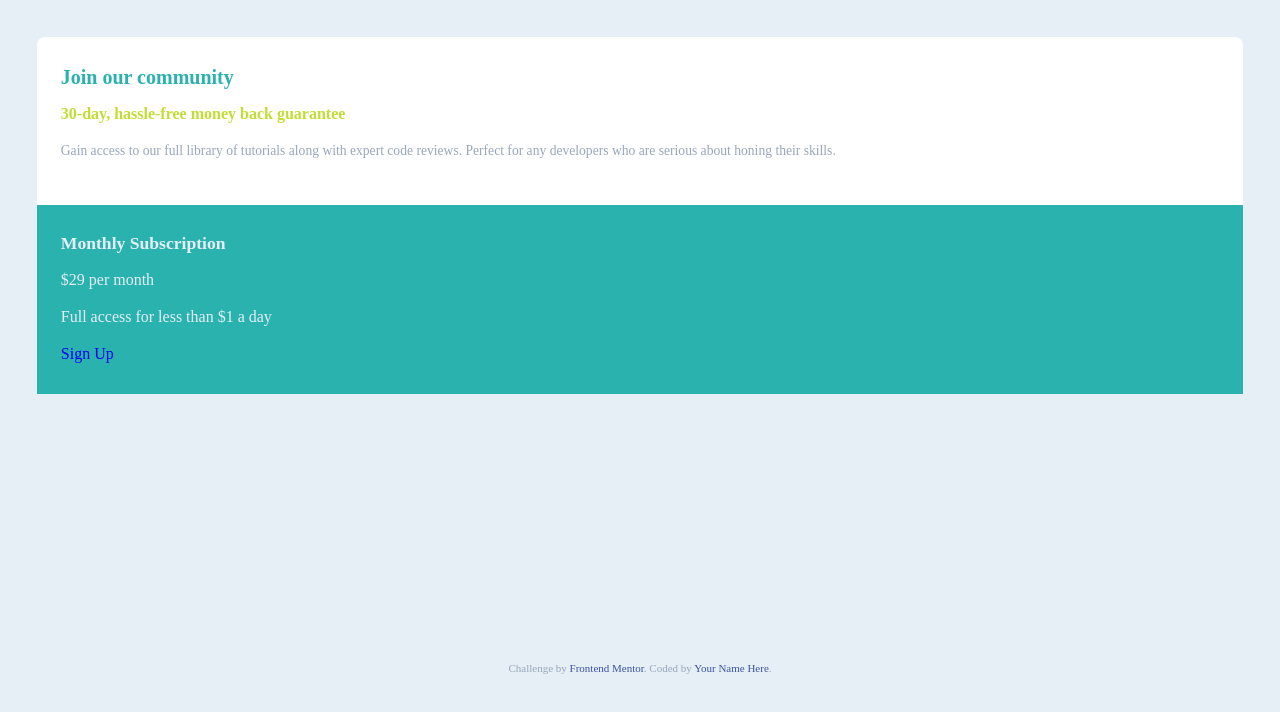
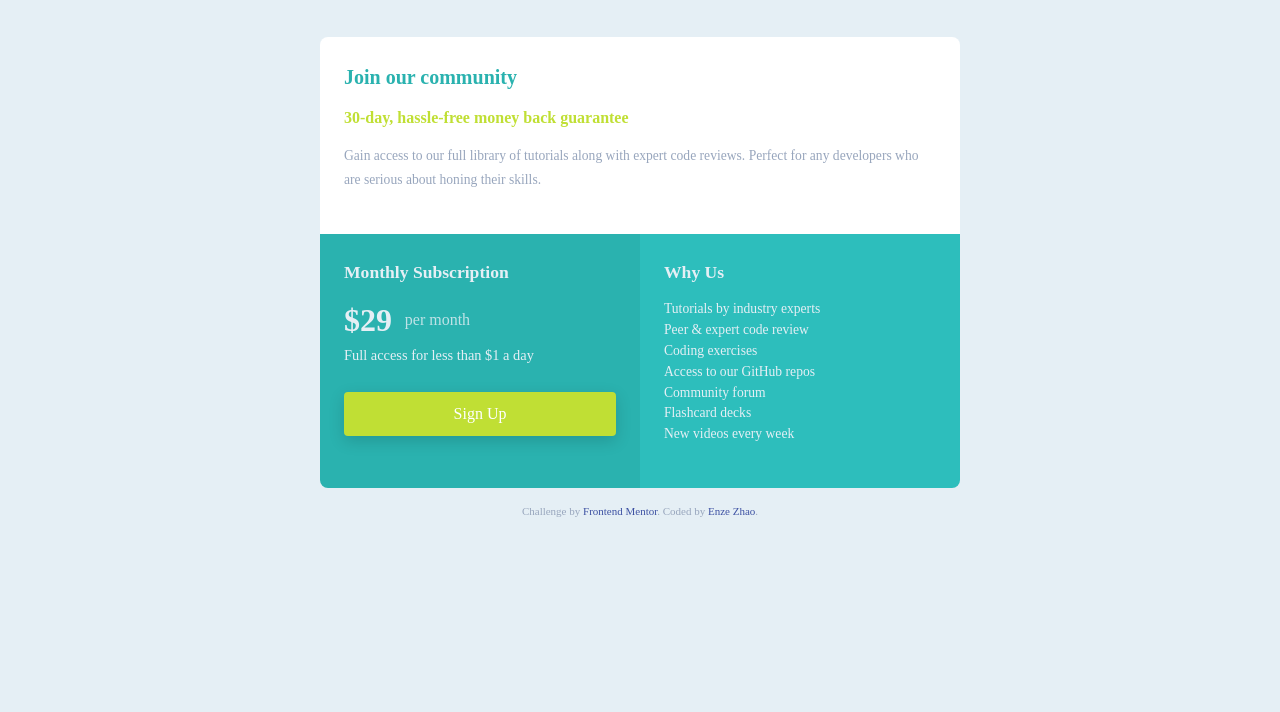
Before and after one commit to zezking/Fronend_challenge_Single_Price_Component, a plain HTML site: page index.html in a window 1280 px wide. Drawn offline with Linux system fonts and the light colour scheme.

Commit message:
finishing

```diff
--- a/index.html
+++ b/index.html
@@ -44,7 +44,7 @@
       <div class="subscription">
         <h3>Monthly Subscription</h3>
         <div class="subscription__price">
-          <span>&dollar;29 </span> per month
+          &dollar;29 <span> per month</span>
         </div>
         <p>Full access for less than &dollar;1 a day</p>
         <a href="#"> Sign Up </a>
@@ -64,12 +64,12 @@
     </section>
 
     <footer>
-      <p class="attribution">
-        Challenge by
-        <a href="https://www.frontendmentor.io?ref=challenge" target="_blank"
-          >Frontend Mentor</a
-        >. Coded by <a href="#">Your Name Here</a>.
-      </p>
+    <p class="attribution">
+      Challenge by
+      <a href="https://www.frontendmentor.io?ref=challenge" target="_blank"
+        >Frontend Mentor</a
+      >. Coded by <a href="#">Enze Zhao</a>.
     </footer>
+    </p>
   </body>
 </html>
--- a/style.css
+++ b/style.css
@@ -22,6 +22,7 @@ body {
   --Cyan: hsl(179, 62%, 43%);
   --LtCyan: hsl(179, 62%, 46%);
   --yellow: hsl(71, 73%, 54%);
+  --dkyellow: hsl(71, 73%, 45%);
   --Ltgrey: hsl(204, 43%, 93%);
   --grayblue: hsl(218, 22%, 67%);
   --paddingY: 1.5rem;
@@ -38,19 +39,33 @@ h3 {
   line-height: 1.1;
 }
 h2 {
-  font-size:1.25rem
+  font-size: 1.25rem;
   margin-bottom: 1.25rem;
 }
 h3 {
-  font-size:1.1rem;
+  font-size: 1.1rem;
 }
+p {
+  margin-top: 0;
+}
+
 .price {
   border-radius: 0.5rem;
   overflow: hidden;
-  @media only screen and (min-width: 62.5rem) {
+  max-width: 40rem;
+  margin: auto;
+}
+@media only screen and (min-width: 62.5rem) {
+  .price {
     display: grid;
+    grid-template-columns: repeat(2, 1fr);
+    grid-template-rows: repeat(2, auto);
+  }
+  .community {
+    grid-column: 1 / 3;
   }
 }
+
 .price > * {
   padding: var(--paddingX) var(--paddingY);
 }
@@ -67,17 +82,69 @@ h3 {
   color: var(--yellow);
   font-weight: bold;
   font-size: 1rem;
+  margin-bottom: 1rem;
 }
 .community p {
   line-height: 1.75;
   font-size: 0.85rem;
 }
 
-.subscription, .why {
-  color: var(--Ltgrey)
+.subscription,
+.why {
+  color: var(--Ltgrey);
 }
 
 .subscription {
   background-color: var(--Cyan);
-  color:var(--Ltgrey)
+  color: var(--Ltgrey);
 }
+
+.subscription__price {
+  display: flex;
+  font-size: 2rem;
+  font-weight: bold;
+  margin-bottom: 0.25rem;
+  align-items: center;
+}
+.subscription__price span {
+  display: flex;
+  font-size: 1rem;
+  opacity: 0.8;
+  margin-left: 0.8rem;
+  font-weight: normal;
+}
+
+.subscription p {
+  font-size: 0.9rem;
+  margin-bottom: 1.75rem;
+}
+
+.subscription a {
+  background-color: var(--yellow);
+  color: var(--white);
+  padding: 0.7rem;
+  display: block;
+  text-align: center;
+  border-radius: 0.25rem;
+  box-shadow: 0 5px 1rem rgba(0, 0, 0, 0.15);
+  transition: background-color 200ms ease;
+}
+
+.why {
+  background-color: var(--LtCyan);
+}
+.why ul {
+  margin-top: 0;
+  padding: 0;
+}
+.subscription a:hover {
+  background-color: var(--dkyellow);
+}
+.why ul li {
+  list-style-type: none;
+  font-size: 0.85rem;
+  margin-bottom: 0.2rem;
+}
+.attribution {
+  margin-top: 1rem;
+}
```
Also changed, not shown: images/favicon-32x32.png (deleted), screenshots/127.0.0.1_5500_.png (added), screenshots/mobile.png (added), 1 other file.
